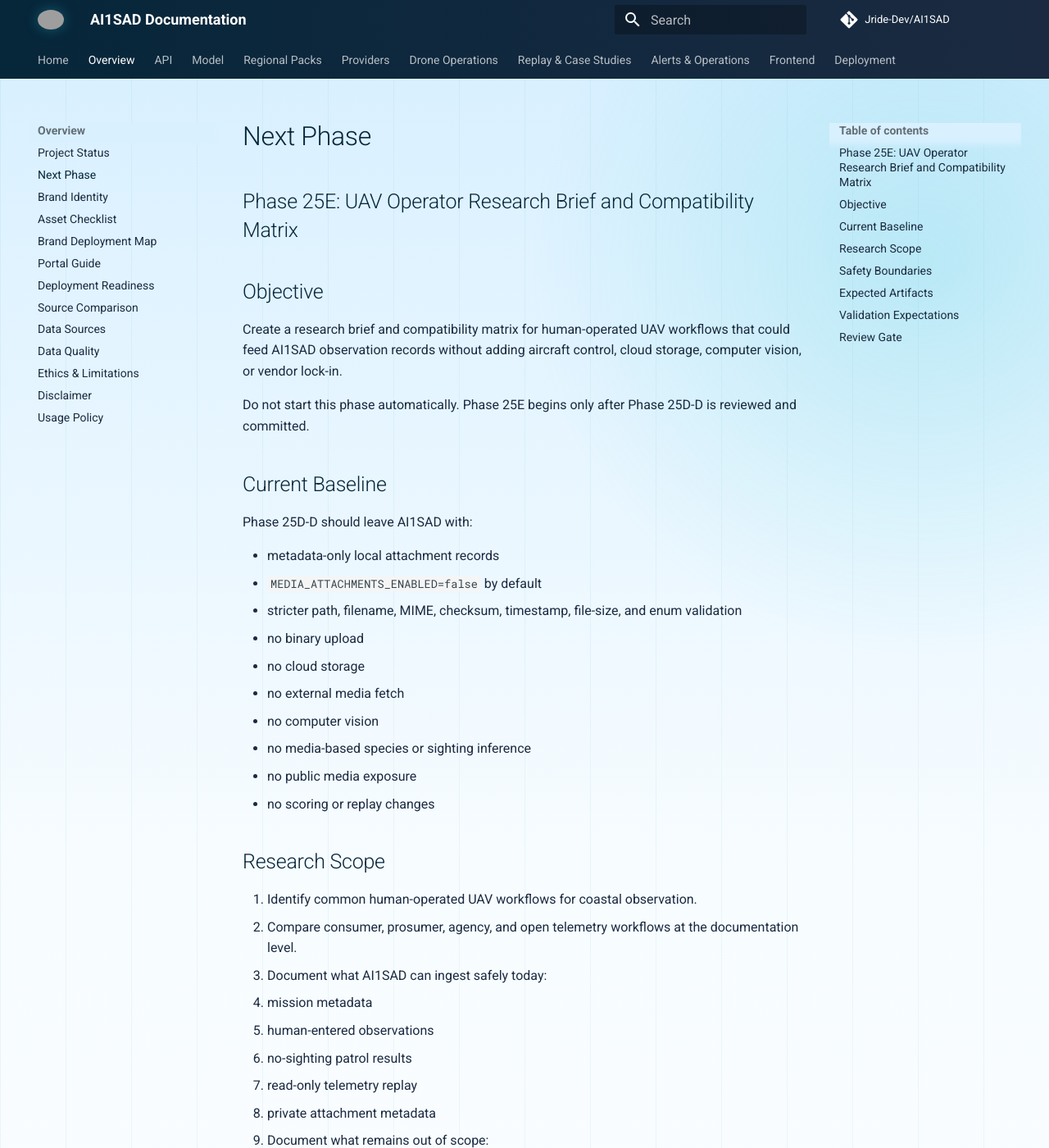
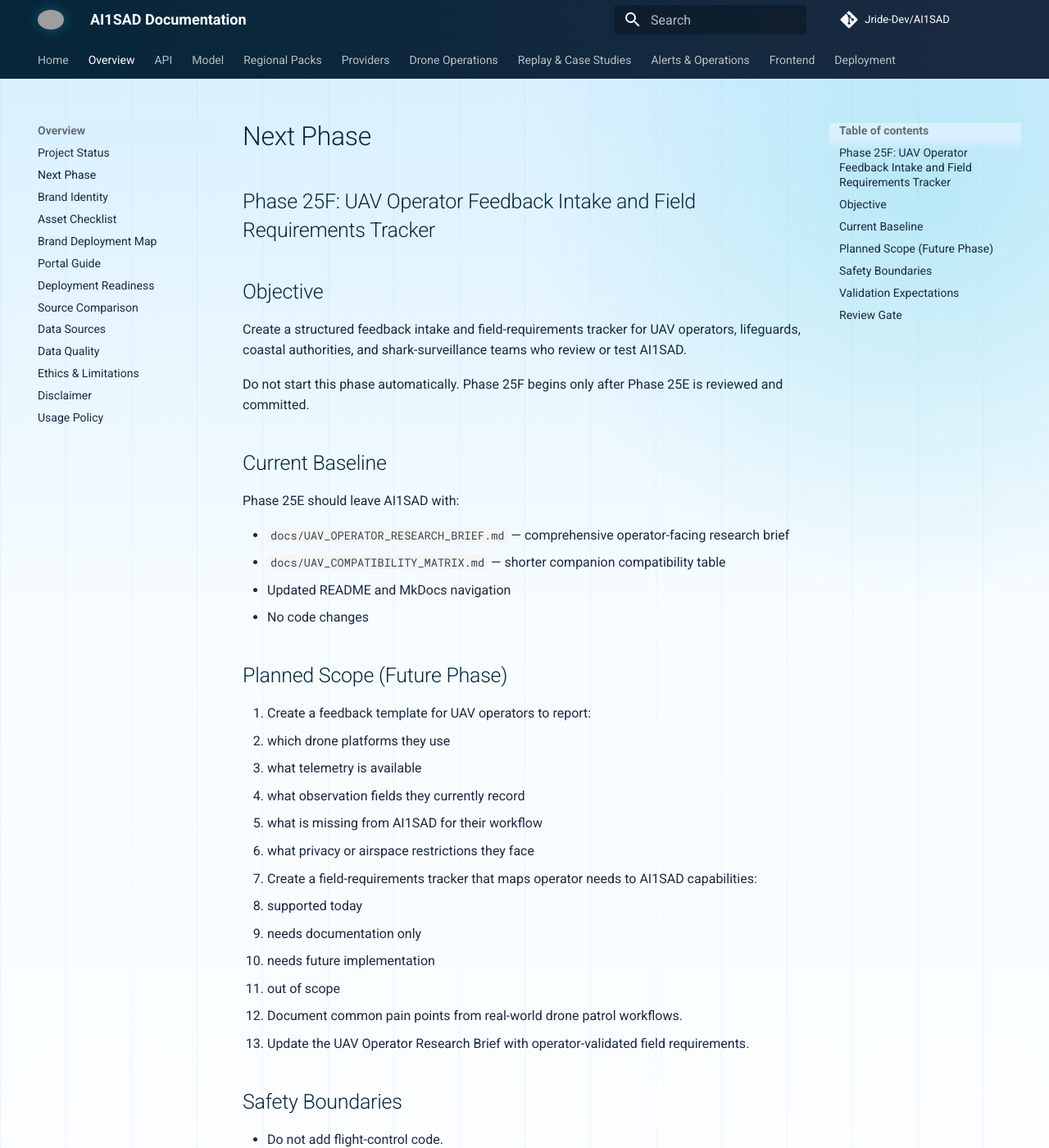
Before and after one commit to Jride-Dev/AI1SAD, an MkDocs documentation site: the page built from docs/NEXT_PHASE.md, in a window 1280 px wide and 1400 px high. Shown: the whole window at 82% size. Built offline with MkDocs 1.6.1 and Material for MkDocs 9.7.7, drawn with Linux system fonts in a browser that asks for light colours; comment, search, counter and statistics services are not loaded; some of the changed text lies outside the part shown; grey boxes are pictures that could not be loaded.

```diff
--- a/docs/NEXT_PHASE.md
+++ b/docs/NEXT_PHASE.md
@@ -1,73 +1,47 @@
 # Next Phase
 
-## Phase 25E: UAV Operator Research Brief and Compatibility Matrix
+## Phase 25F: UAV Operator Feedback Intake and Field Requirements Tracker
 
 ## Objective
 
-Create a research brief and compatibility matrix for human-operated UAV workflows that could feed AI1SAD observation records without adding aircraft control, cloud storage, computer vision, or vendor lock-in.
+Create a structured feedback intake and field-requirements tracker for UAV operators, lifeguards, coastal authorities, and shark-surveillance teams who review or test AI1SAD.
 
-Do not start this phase automatically. Phase 25E begins only after Phase 25D-D is reviewed and committed.
+Do not start this phase automatically. Phase 25F begins only after Phase 25E is reviewed and committed.
 
 ## Current Baseline
 
-Phase 25D-D should leave AI1SAD with:
+Phase 25E should leave AI1SAD with:
 
-- metadata-only local attachment records
-- `MEDIA_ATTACHMENTS_ENABLED=false` by default
-- stricter path, filename, MIME, checksum, timestamp, file-size, and enum validation
-- no binary upload
-- no cloud storage
-- no external media fetch
-- no computer vision
-- no media-based species or sighting inference
-- no public media exposure
-- no scoring or replay changes
+- `docs/UAV_OPERATOR_RESEARCH_BRIEF.md` — comprehensive operator-facing research brief
+- `docs/UAV_COMPATIBILITY_MATRIX.md` — shorter companion compatibility table
+- Updated README and MkDocs navigation
+- No code changes
 
-## Research Scope
+## Planned Scope (Future Phase)
 
-1. Identify common human-operated UAV workflows for coastal observation.
-2. Compare consumer, prosumer, agency, and open telemetry workflows at the documentation level.
-3. Document what AI1SAD can ingest safely today:
-   - mission metadata
-   - human-entered observations
-   - no-sighting patrol results
-   - read-only telemetry replay
-   - private attachment metadata
-4. Document what remains out of scope:
-   - autonomous aircraft control
-   - MAVLink command transmission
-   - DJI control dependencies
-   - computer vision detections
-   - binary media upload
-   - cloud media hosting
-5. Produce a compatibility matrix for:
-   - manual console entry
-   - CSV/JSON observation export
-   - read-only MAVLink telemetry
-   - agency evidence IDs
-   - local private filename references
-   - future upload-ready workflows
+1. Create a feedback template for UAV operators to report:
+   - which drone platforms they use
+   - what telemetry is available
+   - what observation fields they currently record
+   - what is missing from AI1SAD for their workflow
+   - what privacy or airspace restrictions they face
+2. Create a field-requirements tracker that maps operator needs to AI1SAD capabilities:
+   - supported today
+   - needs documentation only
+   - needs future implementation
+   - out of scope
+3. Document common pain points from real-world drone patrol workflows.
+4. Update the UAV Operator Research Brief with operator-validated field requirements.
 
 ## Safety Boundaries
 
 - Do not add flight-control code.
-- Do not arm, take off, land, upload waypoints, change missions, or use offboard control.
 - Do not add cloud storage.
 - Do not add external media APIs.
-- Do not fetch or download external media.
 - Do not add computer vision.
 - Do not infer species or sightings from media.
-- Do not expose private media paths in public feeds.
 - Do not change scoring weights.
 - Do not modify replay outputs.
-
-## Expected Artifacts
-
-- UAV operator research brief
-- compatibility matrix
-- safety boundary summary
-- recommended ingestion patterns for human-approved operations
-- documentation links from README and MkDocs if a new page is added
 
 ## Validation Expectations
 
@@ -79,4 +53,4 @@
 
 ## Review Gate
 
-Stop before committing unless explicitly asked to commit Phase 25E work.
+Stop before committing unless explicitly asked to commit Phase 25F work.
--- a/mkdocs.yml
+++ b/mkdocs.yml
@@ -106,6 +106,8 @@
       - MAVLink Safety Boundaries: MAVLINK_SAFETY_BOUNDARIES.md
 
   - Drone Operations:
+      - UAV Operator Research Brief: UAV_OPERATOR_RESEARCH_BRIEF.md
+      - UAV Compatibility Matrix: UAV_COMPATIBILITY_MATRIX.md
       - Drone Operator Console: DRONE_OPERATOR_CONSOLE.md
       - Drone Observation Ingestion: DRONE_OBSERVATION_INGESTION.md
       - Observation Analyst Review: OBSERVATION_ANALYST_REVIEW.md
```
Also changed, not shown: README.md (+2 -0 lines), docs/PROJECT_STATUS.md (+24 -12 lines), docs/UAV_COMPATIBILITY_MATRIX.md (added, +49 -0 lines), docs/UAV_OPERATOR_RESEARCH_BRIEF.md (added, +210 -0 lines).
